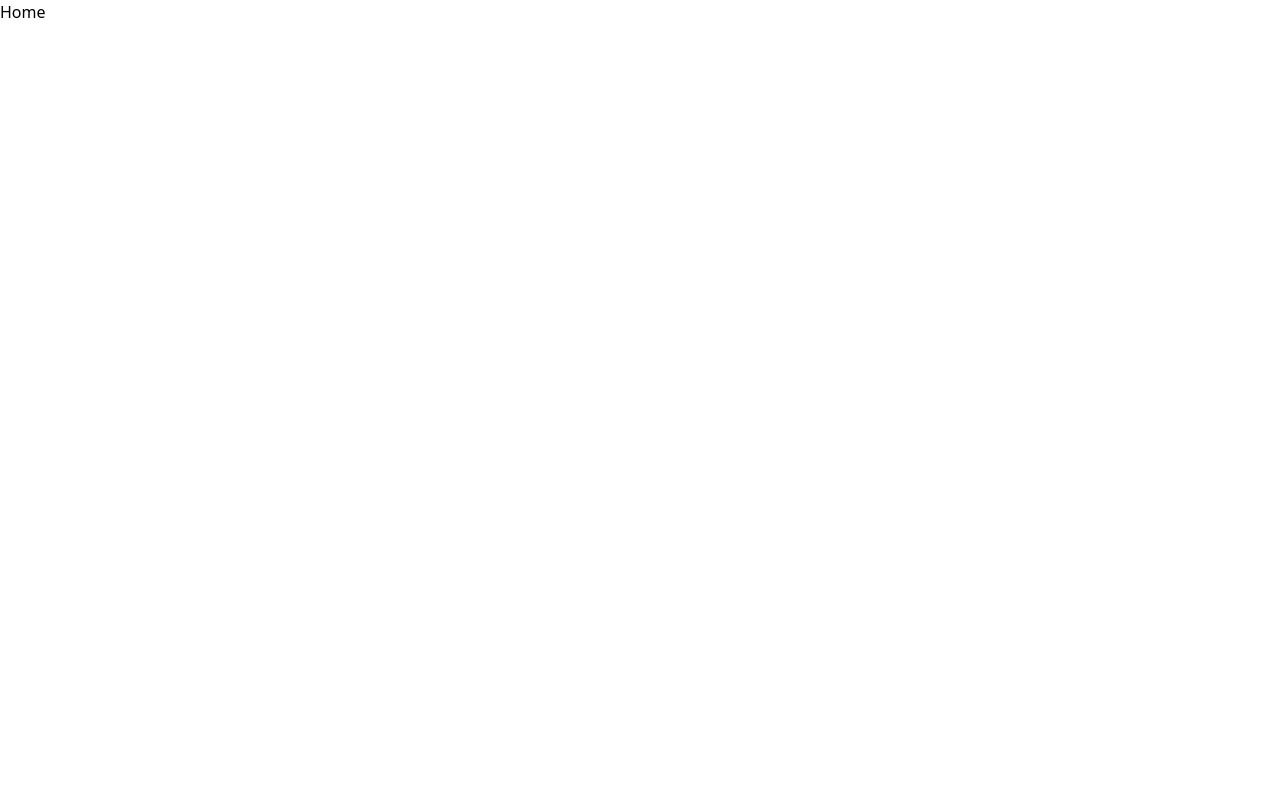
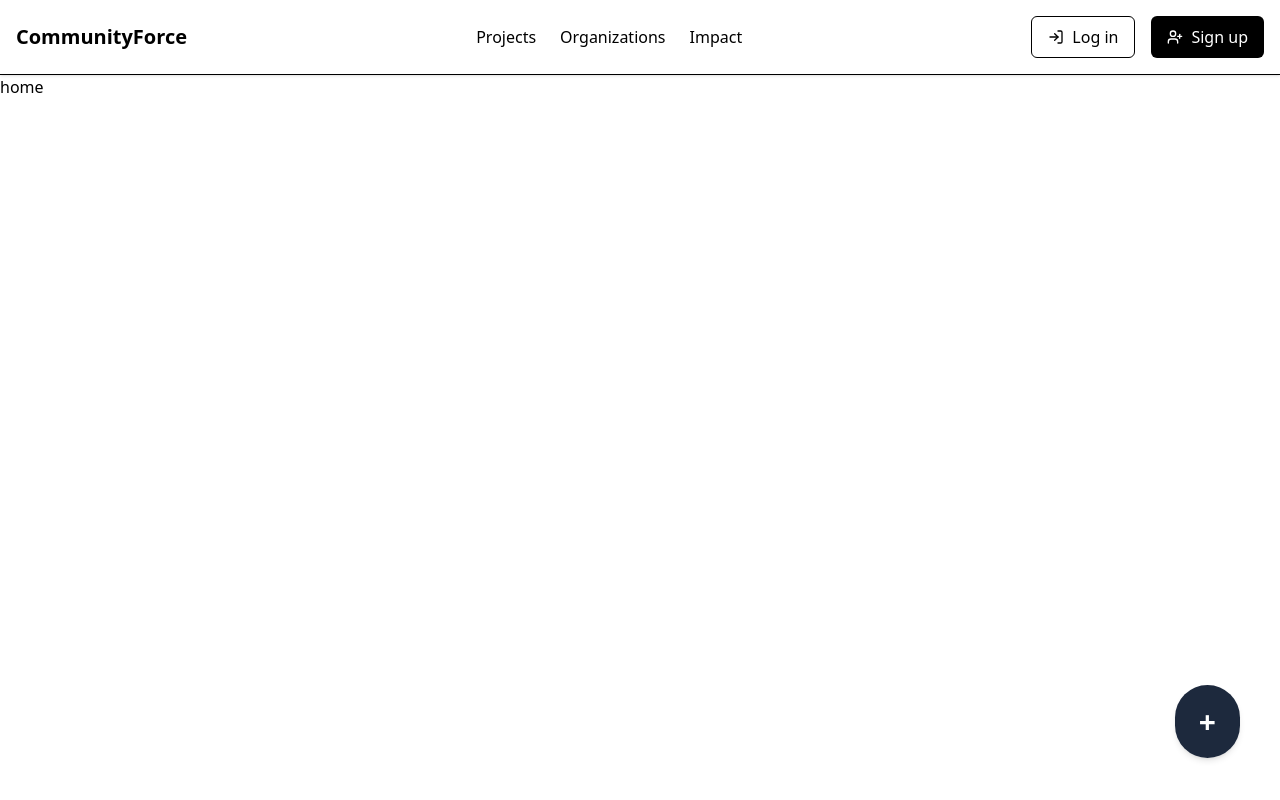
Before and after one commit to adios-xo/techx-Crowdwork, a React (Vite) app in the folder frontend/: page /home in a window 1280 px wide. Built offline with nearby package versions, Linux system fonts and the light colour scheme; sample sign-in values are in the browser's storage.

Commit message:
Added button to create issue

```diff
--- /dev/null
+++ b/frontend/src/components/CreateIssueButton.jsx
@@ -0,0 +1,14 @@
+import React from "react";
+import { Link } from "react-router-dom";
+
+const CreateIssueButton = () => {
+  return (
+    <div className="fixed bottom-15 right-10">
+      <Link to="/createIssue" className="py-4 px-6 bg-slate-800 text-white rounded-full shadow-md text-3xl font-bold hover:shadow-[0px_5px_15px_rgba(0,0,0,0.35)]">
+        +
+      </Link>
+    </div>
+  );
+};
+
+export default CreateIssueButton;
--- /dev/null
+++ b/frontend/src/pages/CreateIssue.jsx
@@ -0,0 +1,9 @@
+import React from 'react'
+
+const CreateIssue = () => {
+  return (
+    <div>CreateIssue</div>
+  )
+}
+
+export default CreateIssue
--- a/frontend/src/pages/Home.jsx
+++ b/frontend/src/pages/Home.jsx
@@ -1,8 +1,13 @@
 import React from 'react'
+
+import CreateIssueButton from '../components/CreateIssueButton'
 
 const Home = () => {
     return (
-        <div>Home</div>
+        <div>
+            home
+            <CreateIssueButton />
+        </div>
     )
 }
 
--- a/frontend/src/routes/Routes.jsx
+++ b/frontend/src/routes/Routes.jsx
@@ -4,6 +4,7 @@ import ProtectedRoute from "./ProtectedRoute";
 import Landing from "../pages/Landing";
 import Navbar from "../components/Navbar";
 import Footer from "../components/Footer";
+import CreateIssue from "../pages/CreateIssue";
 
 // Lazy-loaded components for better performance
 const Login = lazy(() => import("../pages/forms/Login"));
@@ -35,7 +36,13 @@ const AppRoutes = () => {
                     } />
                     {/* Protected Routes */}
                     <Route path="/home" element={<ProtectedRoute>
+                        <Navbar />
                         <Home />
+                    </ProtectedRoute>} />
+
+                    <Route path="/createIssue" element={<ProtectedRoute>
+                        <Navbar />
+                        <CreateIssue />
                     </ProtectedRoute>} />
 
                     <Route path="/user" element={<ProtectedRoute>
```
